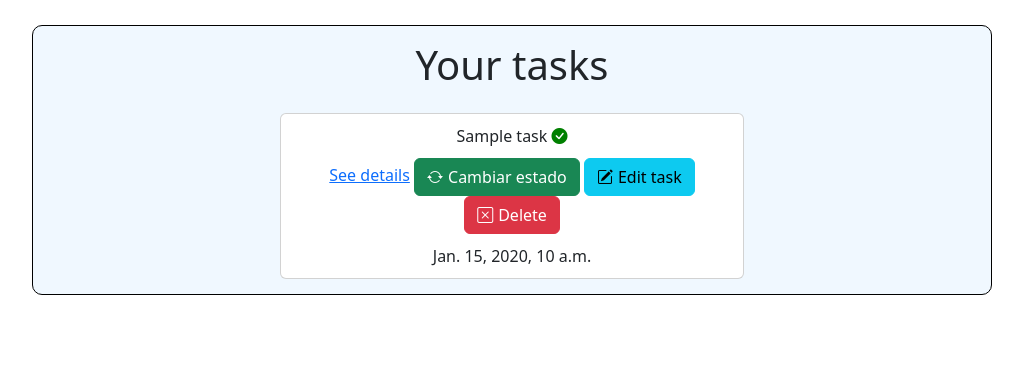
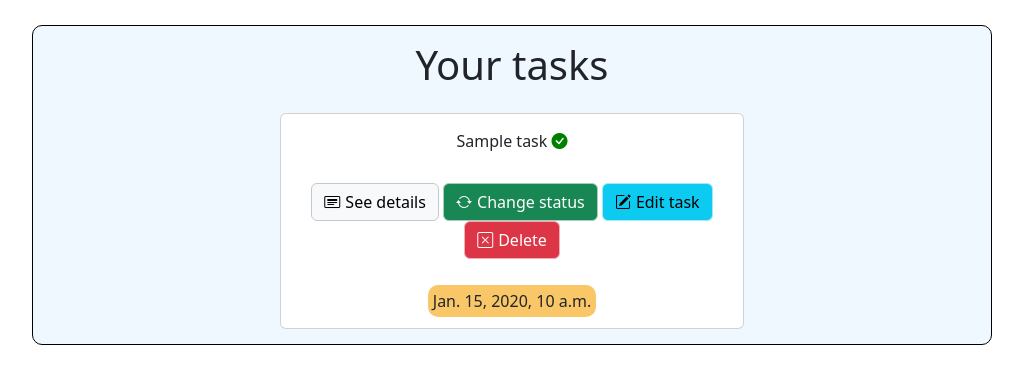
Before and after one commit to IsaiasTolP/Todo-project, a Django app: page /tasks/ in a window 1280 px wide. Shown: the part 111-495 px from the top of the page, without its empty margins (128-1151 px from the left). Run offline with Django 5.2, Linux system fonts and the light colour scheme; tables that the repository leaves empty hold one stand-in row (values such as "Sample post"); some web fonts are replaced.

Commit message:
Se sube la aplicacion con cambios

```diff
--- a/supertodo/main/settings.py
+++ b/supertodo/main/settings.py
@@ -25,7 +25,7 @@ SECRET_KEY = 'django-insecure-)^&q&&(913w9!wl1+)ej08u&-g6+++0t&e8z1nnid-=0gtf#^*
 # SECURITY WARNING: don't run with debug turned on in production!
 DEBUG = True
 
-ALLOWED_HOSTS = []
+ALLOWED_HOSTS = ['10.109.10.20', 'localhost', 'dsw.pc10.aula109']
 
 
 # Application definition
--- a/supertodo/tasks/static/tasks/confirm.css
+++ /dev/null
@@ -1,3 +0,0 @@
-main {
-  text-align: center;
-}
--- /dev/null
+++ b/supertodo/tasks/static/tasks/detail.css
@@ -0,0 +1,4 @@
+#task {
+  text-align: center;
+  padding: 20px;
+}
--- a/supertodo/tasks/static/tasks/index.css
+++ b/supertodo/tasks/static/tasks/index.css
@@ -25,8 +25,13 @@ main {
   box-shadow: 5px 5px 7px 0px;
 }
 
+.task div {
+  margin: 10px;
+  padding: 5px;
+}
+
 p {
-  margin: 10px;
+  margin: 0;
 }
 
 .btn span {
@@ -40,3 +45,9 @@ p {
 .check {
   color: green;
 }
+
+.deadline {
+  background-color: rgb(250, 199, 104);
+  padding: 5px;
+  border-radius: 10px;
+}
--- a/supertodo/tasks/templates/tasks/detail.html
+++ b/supertodo/tasks/templates/tasks/detail.html
@@ -1,7 +1,10 @@
 {% extends "tasks/base.html" %}
 {% load static %}
+{% block css %}
+<link rel="stylesheet" href="{% static 'tasks/detail.css' %}">
+{% endblock css %}
 {% block main %}
-<div>
+<div id="task" class="container-xl card mt-3">
   <h3>{{ task.name }}</h3>
   <p>{{ task.description }}</p>
   <p>{{ task.complete_before}}</p>
--- a/supertodo/tasks/templates/tasks/task-form.html
+++ b/supertodo/tasks/templates/tasks/task-form.html
@@ -5,7 +5,7 @@
 {% endblock css %}
 {% block main %}
 <div id="formContainer">
-    <form method="post">
+    <form method="post" novalidate>
     {% csrf_token %}
     {{ form }}
     <input id="submitBtn" type="submit" value="Save task">
--- a/supertodo/tasks/templates/tasks/taskList.html
+++ b/supertodo/tasks/templates/tasks/taskList.html
@@ -8,6 +8,7 @@
   <h1>{{ title }}</h1>
   {% for task in tasks %}
     <div class="task card w-50 mt-3">
+      <div>
         <p>{{ task.name }}
           {% if task.done %}
           <i class="bi bi-check-circle-fill check"></i>
@@ -15,13 +16,16 @@
           <i class="bi bi-x-circle-fill cross"></i>
           {% endif %}
         </p>
+      </div>
       <div>
-        <a href="{% url 'tasks:task-detail' task.slug %}">See details</a>
-        <a class="btn btn-success" href="{% url 'tasks:toggle-task' task.slug %}"><i class="bi bi-arrow-repeat"></i><span>Cambiar estado</span></a>
-        <a class="btn btn-info" href="{% url 'tasks:edit-task' task.slug %}"><i class="bi bi-pencil-square"></i><span>Edit task</span></a>
-        <a class="btn btn-danger" href="{% url 'tasks:delete-task' task.slug %}"><i class="bi bi-x-square"></i><span>Delete</span></a>
+        <a class="btn btn-light border-secondary-subtle" href="{% url 'tasks:task-detail' task.slug %}"><i class="bi bi-card-heading"></i><span>See details</span></a>
+        <a class="btn btn-success border-success-subtle" href="{% url 'tasks:toggle-task' task.slug %}"><i class="bi bi-arrow-repeat"></i><span>Change status</span></a>
+        <a class="btn btn-info border-info-subtle" href="{% url 'tasks:edit-task' task.slug %}"><i class="bi bi-pencil-square"></i><span>Edit task</span></a>
+        <a class="btn btn-danger border-danger-subtle" href="{% url 'tasks:delete-task' task.slug %}"><i class="bi bi-x-square"></i><span>Delete</span></a>
       </div>
-      <p>{{ task.complete_before }}</p>
+      <div>
+        <p><span class="deadline">{{ task.complete_before }}</span></p>
+      </div>
     </div>
   {% empty %}
     <h2>{{ no_tasks_msg }}</h2>
```
Lines whose indentation alone changed are shown as unchanged.
